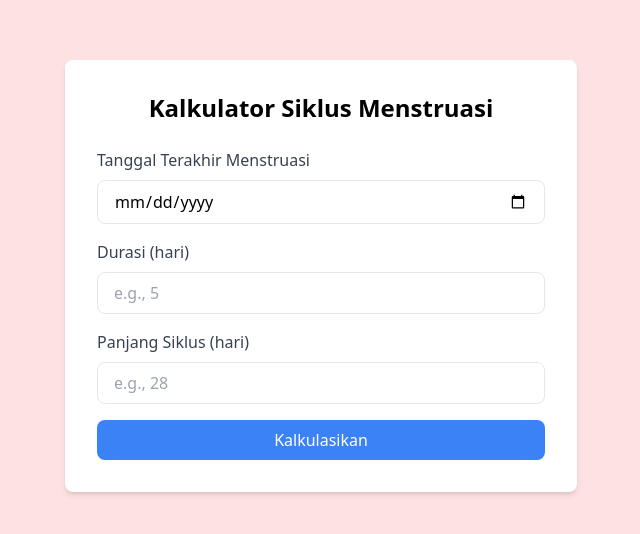
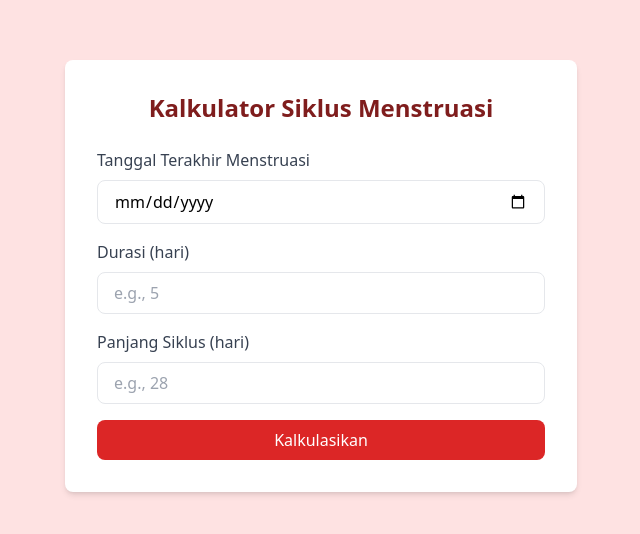
Before and after one commit to silviansi/feminsight, a Vue app: page / in a window 1280 px wide. Shown: the part 124-658 px from the top of the page, without its empty margins (319-959 px from the left). Built offline with nearby package versions, Linux system fonts and the light colour scheme.

Commit message:
change color

```diff
--- a/src/views/Dashboard.vue
+++ b/src/views/Dashboard.vue
@@ -1,7 +1,7 @@
 <template>
     <div class="min-h-screen flex items-center justify-center bg-red-100">
       <div class="bg-white p-8 rounded-lg shadow-md w-full max-w-lg">
-        <h1 class="text-2xl font-bold text-center mb-6">Kalkulator Siklus Menstruasi</h1>
+        <h1 class="text-2xl font-bold text-center mb-6 text-red-900">Kalkulator Siklus Menstruasi</h1>
 
         <form @submit.prevent="calculateNextPeriod">
           <div class="mb-4">
@@ -32,7 +32,7 @@
           </div>
           <button
             type="submit"
-            class="w-full bg-blue-500 text-white py-2 px-4 rounded-lg hover:bg-blue-700">
+            class="w-full bg-red-600 text-white py-2 px-4 rounded-lg hover:bg-red-800">
             Kalkulasikan
           </button>
         </form>
```
